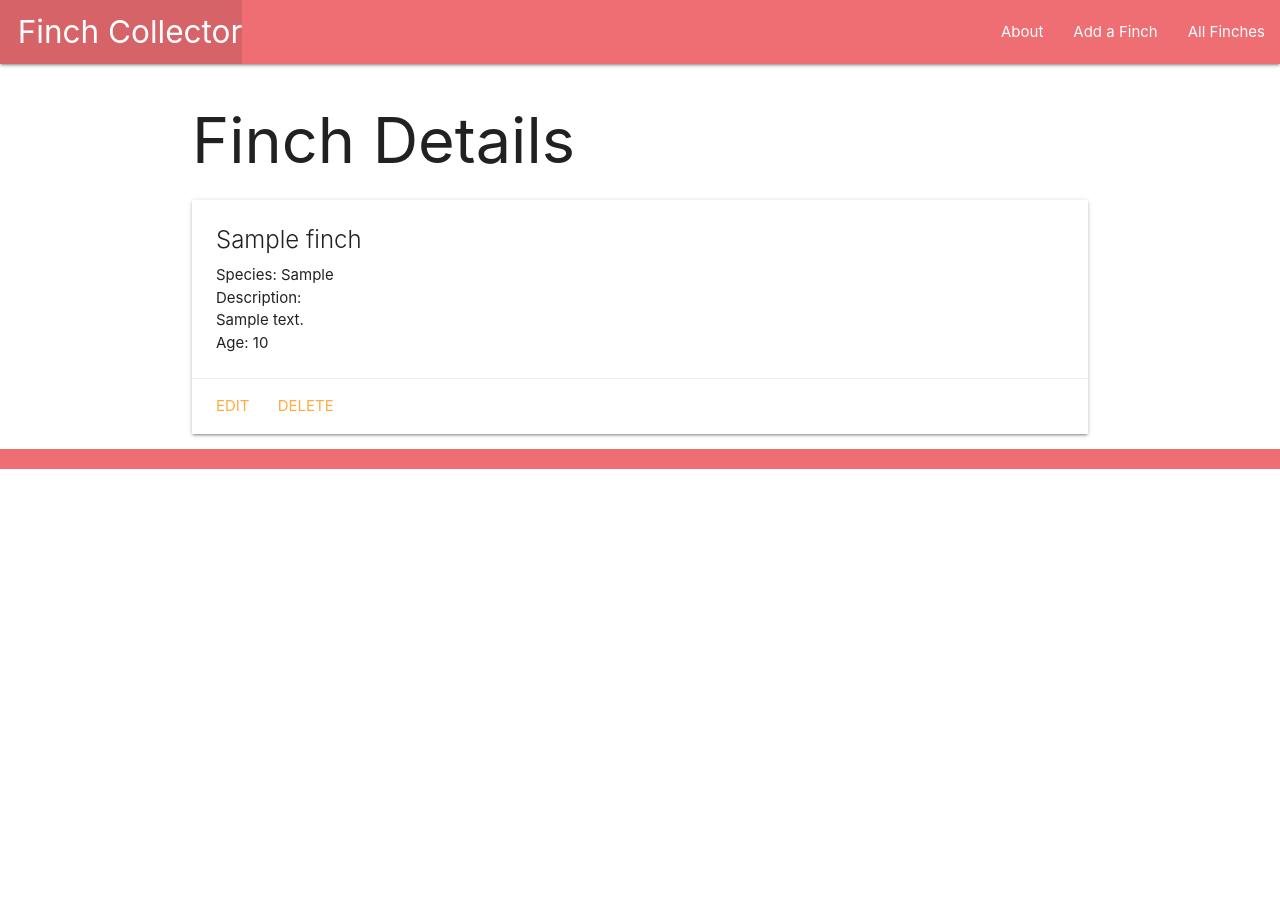
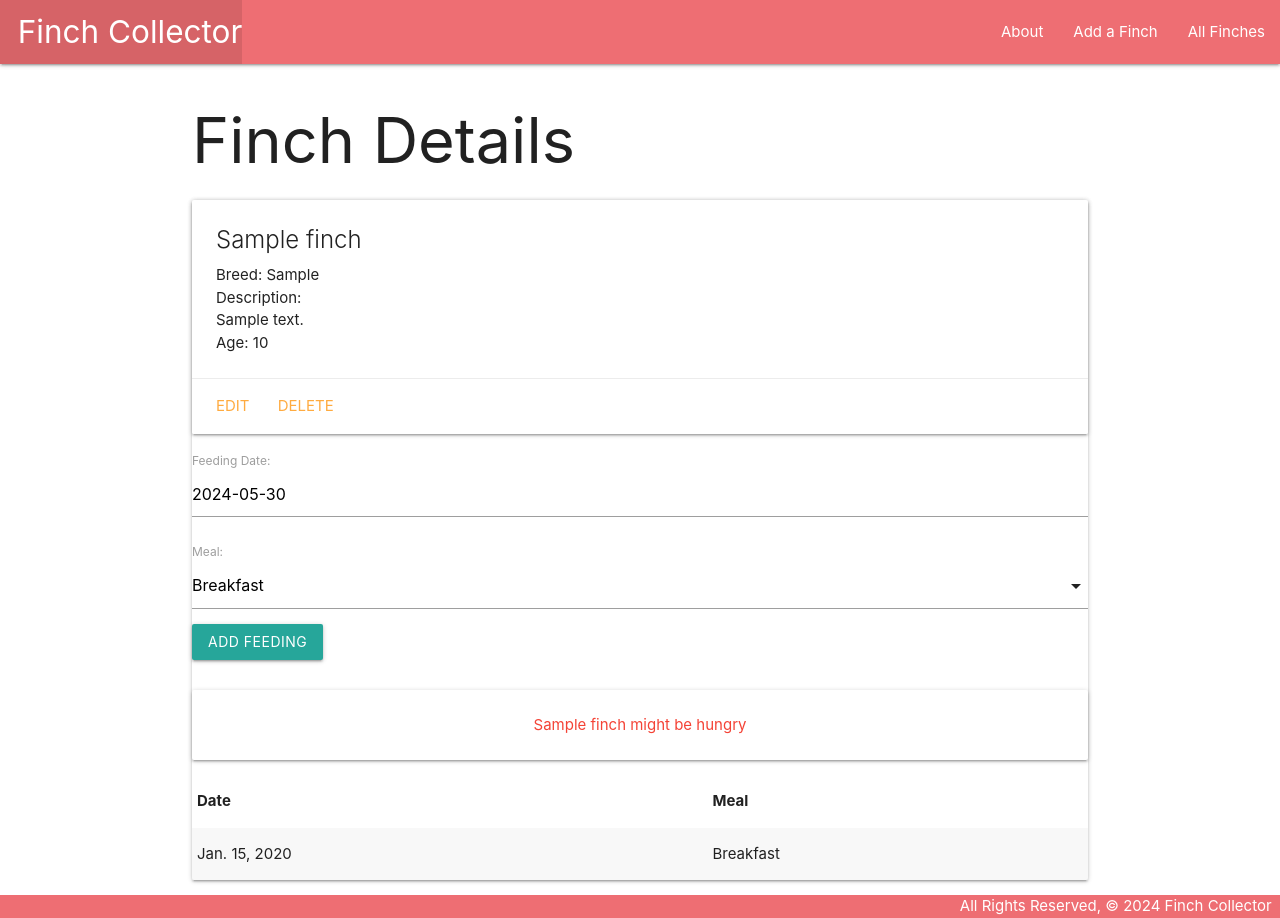
Before and after one commit to chadbanghart/finchcollector, a Django app: page /finches/1/ in a window 1280 px wide. Before the commit the page ends 469 px from the top, so only its background shows below. Run offline with Django 5.2, Linux system fonts and the light colour scheme; tables that the repository leaves empty hold one stand-in row (values such as "Sample post").

Commit message:
lab pt 4

```diff
--- a/main_app/admin.py
+++ b/main_app/admin.py
@@ -1,5 +1,6 @@
 from django.contrib import admin
-from .models import Finch
+from .models import Finch, Feeding
 
 # Register your models here.
 admin.site.register(Finch)
+admin.site.register(Feeding)
--- /dev/null
+++ b/main_app/forms.py
@@ -0,0 +1,7 @@
+from django.forms import ModelForm
+from .models import Feeding
+
+class FeedingForm(ModelForm):
+  class Meta:
+    model = Feeding
+    fields = ['date', 'meal']
--- a/main_app/models.py
+++ b/main_app/models.py
@@ -1,10 +1,18 @@
 from django.db import models
 from django.urls import reverse
+
+from datetime import date
+
+MEALS = (
+  ('B', 'Breakfast'),
+  ('L', 'Lunch'),
+  ('D', 'Dinner'),
+)
 
 # Create your models here.
 class Finch(models.Model):
   name = models.CharField(max_length=25)
-  species = models.CharField(max_length=50)
+  breed = models.CharField(max_length=50)
   description = models.TextField(max_length=250)
   age = models.IntegerField()
 
@@ -13,3 +21,25 @@
 
   def get_absolute_url(self):
     return reverse('detail', kwargs={'finch_id': self.id})
+
+  def fed_for_today(self):
+    return self.feeding_set.filter(date=date.today()).count() >= len(MEALS)
+
+class Feeding(models.Model):
+  date = models.DateField('Feeding Date')
+  meal = models.CharField(
+    max_length=1,
+    choices=MEALS,
+    default=MEALS[0][0]
+  )
+    # Create a finch_id FK
+  finch = models.ForeignKey(
+    Finch,
+    on_delete=models.CASCADE
+  )
+
+  def __str__(self):
+    return f'{self.get_meal_display()} on {self.date}'
+
+  class Meta:
+    ordering = ['-date']
--- /dev/null
+++ b/main_app/static/css/style.css
@@ -0,0 +1,14 @@
+body {
+  display: flex;
+  min-height: 100vh;
+  flex-direction: column;
+}
+
+main {
+  flex: 1 0 auto;
+}
+
+footer.page-footer {
+  padding-top: 0;
+  text-align: right;
+}
--- a/main_app/templates/base.html
+++ b/main_app/templates/base.html
@@ -1,3 +1,5 @@
+{% load static %}
+
 <!DOCTYPE html>
 <html lang="en">
 <head>
@@ -6,6 +8,8 @@
   <meta http-equiv="X-UA-Compatible" content="ie=edge">
   <title>Finch Collector</title>
   <link rel="stylesheet" href="https://cdnjs.cloudflare.com/ajax/libs/materialize/1.0.0/css/materialize.min.css">
+  <link rel="stylesheet" type="text/css" href="{% static 'css/style.css' %}">
+  <script src="https://cdnjs.cloudflare.com/ajax/libs/materialize/1.0.0/js/materialize.min.js"></script>
 </head>
 <body>
   <header class="navbar-fixed">
--- a/main_app/templates/finches/detail.html
+++ b/main_app/templates/finches/detail.html
@@ -4,9 +4,11 @@
 <h1>Finch Details</h1>
 
 <div class="card">
+  <div class="col s6">
+    <div class="card">
       <div class="card-content">
         <span class="card-title">{{ finch.name }}</span>
-    <p>Species: {{ finch.species }}</p>
+        <p>Breed: {{ finch.breed }}</p>
         <p>Description: {{ finch.description|linebreaks }}</p>
         {% if finch.age > 0 %}
           <p>Age: {{ finch.age }}</p>
@@ -19,5 +21,47 @@
         <a href="{% url 'finches_delete' finch.id %}">Delete</a>
       </div>
     </div>
+  </div>
+  <div class="col s6">
+    <form action="{% url 'add_feeding' finch.id %}" method="POST">
+      {% csrf_token %}
+      {{ feeding_form.as_p }}
+      <input type="submit" class="btn" value="Add Feeding">
+    </form>
+    <br>
+    {% if finch.fed_for_today %}
+      <div class="card-panel teal-text center-align">{{finch.name}} has been fed all meals for today</div>
+    {% else %}
+      <div class="card-panel red-text center-align">{{finch.name}} might be hungry</div>
+    {% endif %}
+    <table class="striped">
+      <thead>
+        <tr><th>Date</th><th>Meal</th></tr>
+      </thead>
+      <tbody>
+        {% for feeding in finch.feeding_set.all %}
+          <tr>
+            <td>{{feeding.date}}</td>
+            <td>{{feeding.get_meal_display}}</td>
+          </tr>
+        {% endfor %}
+      </tbody>
+    </table>
+  </div>
+</div>
+
+<script>
+  const dateEl = document.getElementById('id_date');
+  M.Datepicker.init(dateEl, {
+    format: 'yyyy-mm-dd',
+    defaultDate: new Date(),
+    setDefaultDate: true,
+    autoClose: true
+  });
+
+  const selectEl = document.getElementById('id_meal');
+  M.FormSelect.init(selectEl);
+</script>
+
 
 {% endblock %}
--- a/main_app/templates/finches/index.html
+++ b/main_app/templates/finches/index.html
@@ -8,7 +8,7 @@
     <a href="{% url 'detail' finch.id %}">
       <div class="card-content">
         <span class="card-title">{{ finch.name }}</span>
-        <p>Species: {{ finch.species }}</p>
+        <p>Breed: {{ finch.breed }}</p>
         <p>Description: {{ finch.description }}</p>
         {% if finch.age > 0 %}
         <p>Age: {{ finch.age }}</p>
--- a/main_app/urls.py
+++ b/main_app/urls.py
@@ -9,4 +9,5 @@
   path('finches/create/', views.FinchCreate.as_view(), name='finches_create'),
   path('finches/<int:pk>/update/', views.FinchUpdate.as_view(), name='finches_update'),
   path('finches/<int:pk>/delete/', views.FinchDelete.as_view(), name='finches_delete'),
+  path('finches/<int:finch_id>/add_feeding/', views.add_feeding, name='add_feeding'),
 ]
--- a/main_app/views.py
+++ b/main_app/views.py
@@ -1,6 +1,7 @@
-from django.shortcuts import render
+from django.shortcuts import render, redirect
 from django.views.generic.edit import CreateView, UpdateView, DeleteView
 from .models import Finch
+from .forms import FeedingForm
 
 # Create your views here.
 
@@ -18,7 +19,8 @@
 
 def finches_detail(request, finch_id):
   finch = Finch.objects.get(id=finch_id)
-  return render(request, 'finches/detail.html', { 'finch': finch })
+  feeding_form = FeedingForm()
+  return render(request, 'finches/detail.html', { 'finch': finch, 'feeding_form': feeding_form })
 
 class FinchCreate(CreateView):
   model = Finch
@@ -26,8 +28,21 @@
 
 class FinchUpdate(UpdateView):
   model = Finch
-  fields = ['species', 'description', 'age']
+  fields = ['breed', 'description', 'age']
 
 class FinchDelete(DeleteView):
   model = Finch
   success_url = '/finches'
+
+def add_feeding(request, finch_id):
+  # create a ModelForm instance using the data that was submitted in the form
+  form = FeedingForm(request.POST)
+  # validate the form
+  if form.is_valid():
+    # We want a model instance, but
+    # we can't save to the db yet
+    # becauser we have not assigned the cat_id FK.
+    new_feeding = form.save(commit=False)
+    new_feeding.finch_id = finch_id
+    new_feeding.save()
+  return redirect('detail', finch_id=finch_id)
```
Also changed, not shown: main_app/migrations/0002_feeding.py (added), main_app/migrations/0003_alter_feeding_options_rename_species_finch_breed.py (added). Lines whose indentation alone changed are shown as unchanged.
